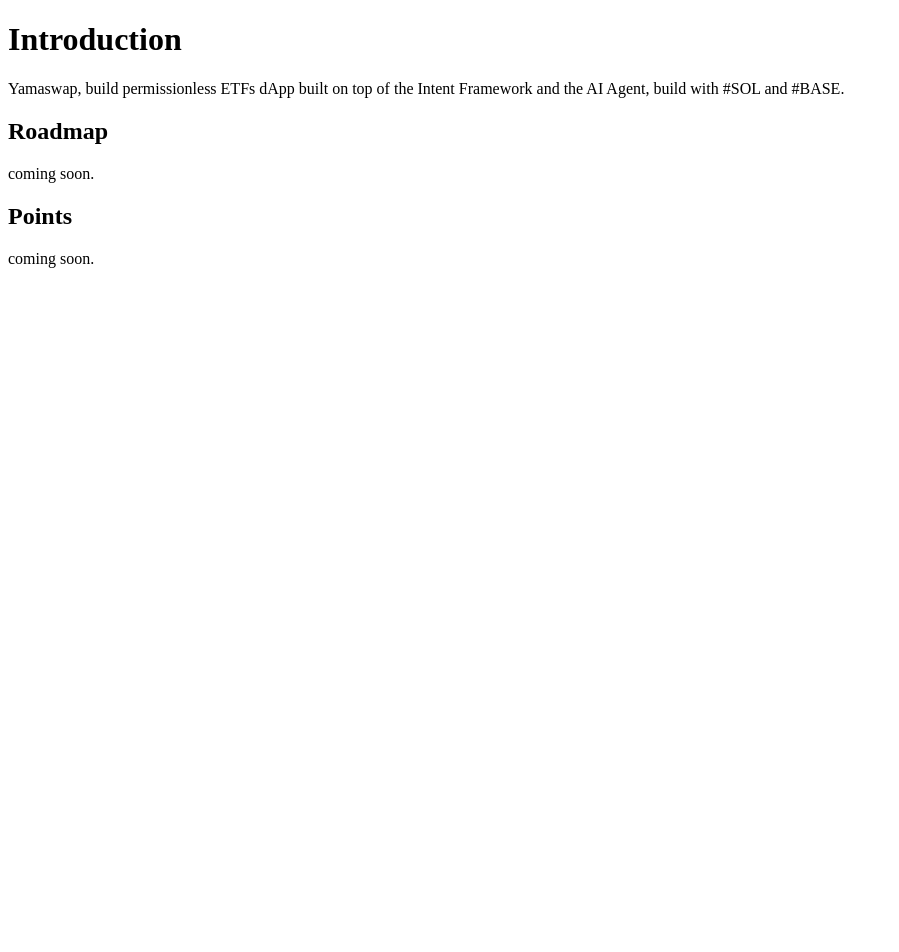
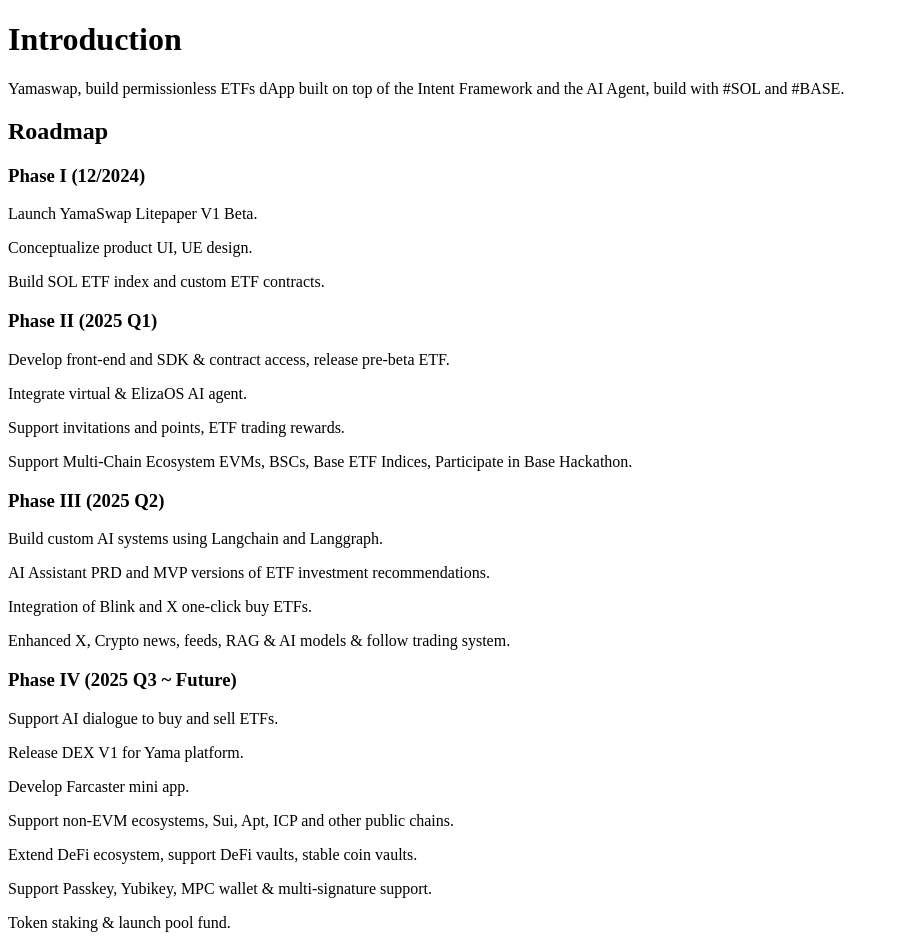
Before and after one commit to yamaswap-labs/docs, a Next.js app: page / in a window 1280 px wide. Shown: the top 952 px of the page, without its empty margins (0-899 px from the left). Before the commit the page ends 800 px from the top, so only its background shows below. Built offline with nearby package versions, Linux system fonts and the light colour scheme.

Commit message:
feat: roadmap

```diff
--- a/pages/index.mdx
+++ b/pages/index.mdx
@@ -4,7 +4,49 @@
 
 ## Roadmap
 
-coming soon.
+### Phase I (12/2024)
+
+Launch YamaSwap Litepaper V1 Beta.
+
+Conceptualize product UI, UE design.
+
+Build SOL ETF index and custom ETF contracts.
+
+### Phase II (2025 Q1)
+
+Develop front-end and SDK & contract access, release pre-beta ETF.
+
+Integrate virtual & ElizaOS AI agent.
+
+Support invitations and points, ETF trading rewards.
+
+Support Multi-Chain Ecosystem EVMs, BSCs, Base ETF Indices, Participate in Base Hackathon.
+
+### Phase III (2025 Q2)
+
+Build custom AI systems using Langchain and Langgraph.
+
+AI Assistant PRD and MVP versions of ETF investment recommendations.
+
+Integration of Blink and X one-click buy ETFs.
+
+Enhanced X, Crypto news, feeds, RAG & AI models & follow trading system.
+
+### Phase IV (2025 Q3 ~ Future)
+
+Support AI dialogue to buy and sell ETFs.
+
+Release DEX V1 for Yama platform.
+
+Develop Farcaster mini app.
+
+Support non-EVM ecosystems, Sui, Apt, ICP and other public chains.
+
+Extend DeFi ecosystem, support DeFi vaults, stable coin vaults.
+
+Support Passkey, Yubikey, MPC wallet & multi-signature support.
+
+Token staking & launch pool fund.
 
 ## Points
 
--- a/theme.config.tsx
+++ b/theme.config.tsx
@@ -32,7 +32,7 @@
   },
   docsRepositoryBase: 'https://github.com/yamaswap-labs/docs',
   footer: {
-    content: 'Yamaswap© 2025'
+    content: 'COPYRIGHT © 2025 Yama Labs. ALL RIGHTS RESERVED.'
   }
 };
 
```
